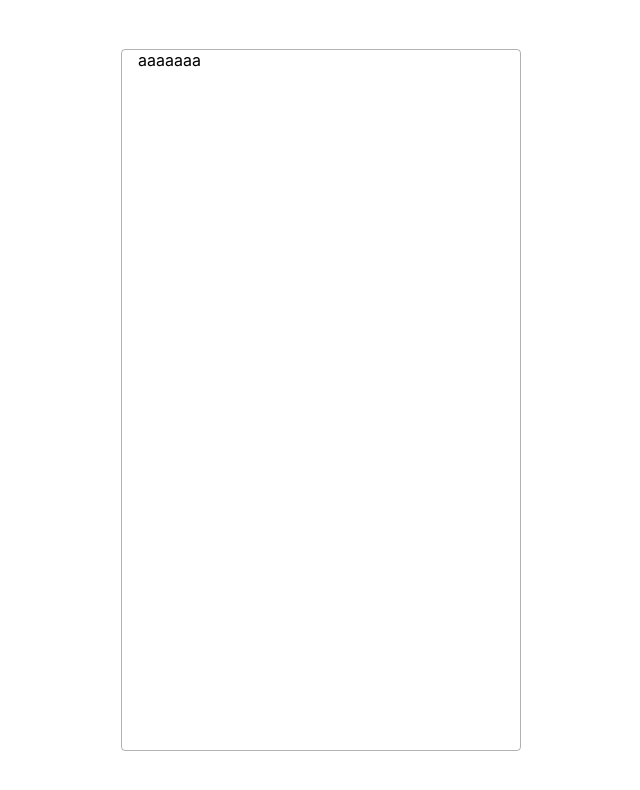
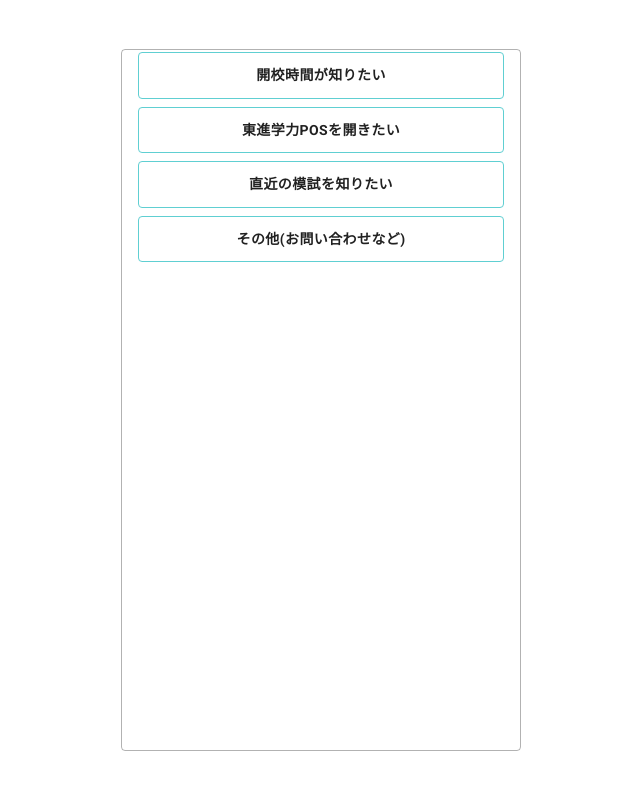
Before and after one commit to kannoRyo/chatbot-toshin, a React (Create React App) app: page / in a window 1280 px wide. Shown: the top 790 px of the page, without its empty margins (319-959 px from the left). Built offline with nearby package versions, Linux system fonts and the light colour scheme.

Commit message:
answersコンポーネント作成（onClick未実装）

```diff
--- a/public/index.html
+++ b/public/index.html
@@ -15,6 +15,7 @@
       user's mobile device or desktop. See https://developers.google.com/web/fundamentals/web-app-manifest/
     -->
     <link rel="manifest" href="%PUBLIC_URL%/manifest.json" />
+    <link rel="stylesheet" href="https://fonts.googleapis.com/css?family=Roboto:300,400,500,700&display=swap" />
     <!--
       Notice the use of %PUBLIC_URL% in the tags above.
       It will be replaced with the URL of the `public` folder during the build.
--- a/src/App.jsx
+++ b/src/App.jsx
@@ -1,12 +1,27 @@
-import React from 'react'
+import React,{useState,useEffect} from 'react'
 import './assets/styles/style.css'
-import defaulrDataset from './dataset'
+import {Answers} from './components/index'
+import defaultDataset from './dataset'
+
 
 const App = ()=> {
-  console.log(defaulrDataset)
+  const [chats, setChats] = useState([])
+  const [answers, setAnswers] = useState([])
+  const [currentId, setcurrentId] = useState('init')
+  const [dataset, setDetaset] = useState(defaultDataset)
+  const [open, setOpen] = useState(false)
+
+  useEffect(()=>{
+      const initAnswer = dataset[currentId].answers
+      console.log(initAnswer)
+      setAnswers(initAnswer)
+  },[])
+
   return (
     <section className="c-section">
-      <div className="c-box">aaaaaaa</div>
+      <div className="c-box">
+        <Answers answers={answers}/>
+      </div>
     </section>
   );
 }
--- a/src/assets/styles/style.css
+++ b/src/assets/styles/style.css
@@ -24,7 +24,6 @@
     flex-flow: column;
     justify-content: flex-end;
     height: 220px;
-    background-color: red;
 }
 
 .c-chat__bubble{
--- /dev/null
+++ b/src/components/Answer.jsx
@@ -0,0 +1,26 @@
+import React from 'react'
+import { makeStyles } from '@material-ui/core/styles';
+import Button from '@material-ui/core/Button';
+
+const useStyle = makeStyles({
+    button:{
+        marginBottom:'8px',
+        padding:'10px',
+        fontWeight:'600',
+        border:'1px solid #60cfd2',
+        '&:hover':{
+            backgroundColor:"#60cfd2",
+            color:"#fff"
+        }
+    }
+})
+
+
+const Answer = ({content})=>{
+    const classes = useStyle()
+    return(
+        <Button variant="outlined" className={classes.button}>{content}</Button>
+    )
+}
+
+export default Answer
--- /dev/null
+++ b/src/components/Answers.jsx
@@ -0,0 +1,17 @@
+import React from 'react'
+import {Answer} from './index'
+
+const Answers = ({answers})=>{
+    console.log(answers)
+    return(
+        <div className="c-grid__answer">
+            {
+                answers.map((answer,index)=>{
+                    return <Answer content={answer.content} key={index}/>
+                })
+            }
+        </div>
+    )
+}
+
+export default Answers
--- /dev/null
+++ b/src/components/index.js
@@ -0,0 +1,2 @@
+export {default as Answers} from './Answers'
+export {default as Answer} from './Answer'
```
Also changed, not shown: src/assets/img/no-profile.png (added), 1 other file (tests, documents, lock files or other folders).
